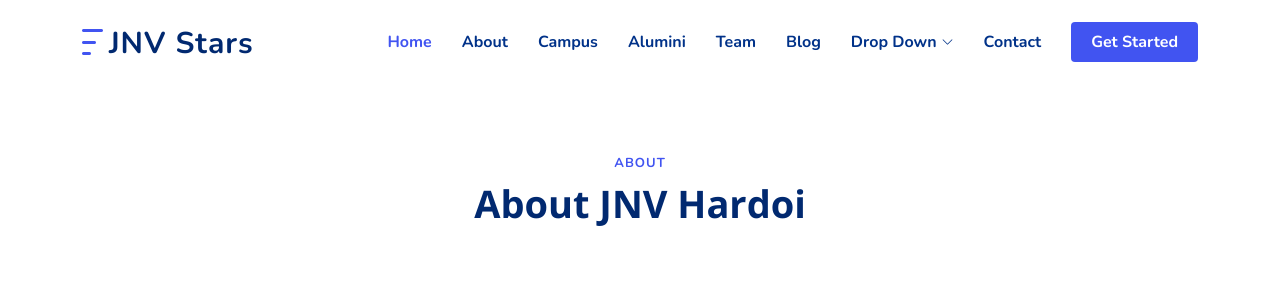
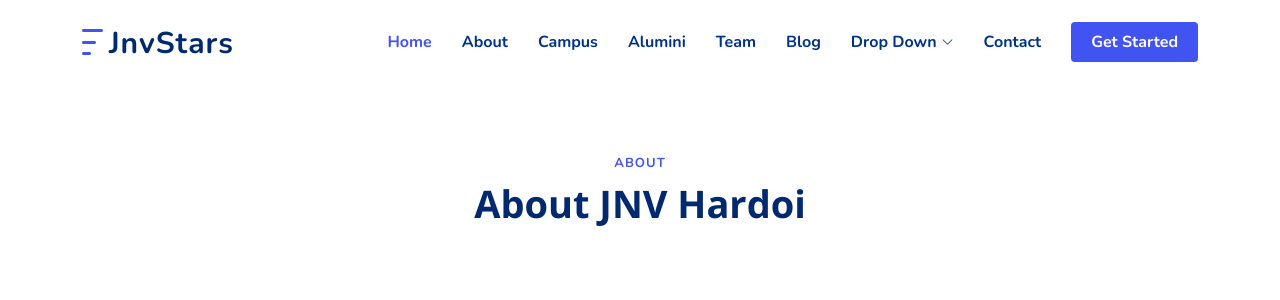
Before and after one commit to durgesh2001/JNV-Stars, a Django app: page /about/ in a window 1280 px wide. Shown: the top 300 px of the page. Run offline with Django 3.2, Linux system fonts and the light colour scheme; some libraries are stand-ins or nearby versions.

Commit message:
Initial commit

```diff
--- a/templates/about.html
+++ b/templates/about.html
@@ -1,4 +1,5 @@
 {% extends 'main.html' %}
+{% block title %} | About{% endblock title %}
 {% block content %}
 {% load static %}
 
--- a/templates/alumini.html
+++ b/templates/alumini.html
@@ -1,4 +1,5 @@
 {% extends 'main.html' %}
+{% block title %} | Alumini{% endblock title %}
 {% block content %}
 {% load static %}
 
--- a/templates/campus.html
+++ b/templates/campus.html
@@ -1,4 +1,5 @@
 {% extends 'main.html' %}
+{% block title %} | Campus{% endblock title %}
 {% block content %}
 {% load static %}
 
--- a/templates/contact.html
+++ b/templates/contact.html
@@ -1,4 +1,5 @@
 {% extends 'main.html' %}
+{% block title %} | Contact{% endblock title %}
 {% block content %}
 {% load static %}
 
--- a/templates/main.html
+++ b/templates/main.html
@@ -8,7 +8,8 @@
   <meta charset="utf-8">
   <meta content="width=device-width, initial-scale=1.0" name="viewport">
 
-  <title>JNV STARS</title>
+  {% comment %} <title>JNV STARS</title> {% endcomment %}
+  <title>JnvStars{% block title %}{% endblock title %}</title>
   <meta content="" name="description">
 
   <meta content="" name="keywords">
@@ -50,7 +51,7 @@
 
       <a href="index.html" class="logo d-flex align-items-center">
         <img src="{% static 'img/logo.png' %}" alt="">
-        <span>JNV Stars</span>
+        <span>JnvStars</span>
       </a>
 
       <nav id="navbar" class="navbar">
```
